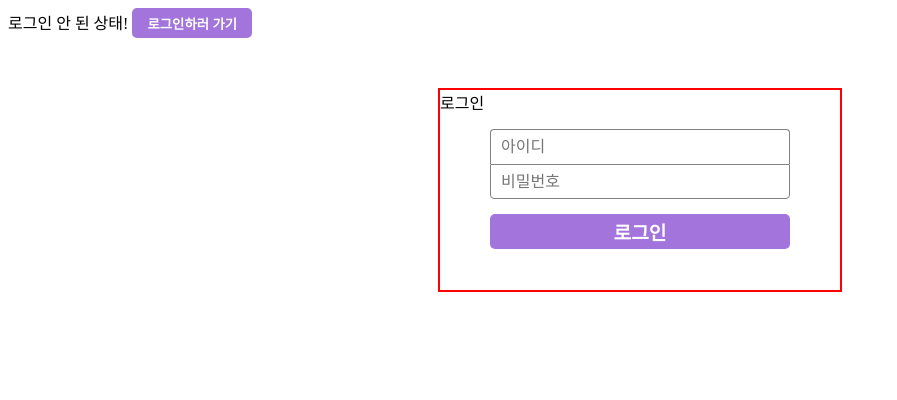
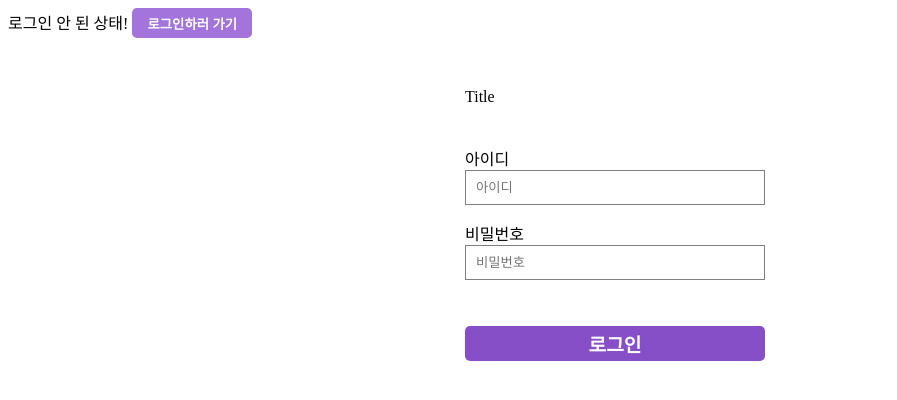
Before and after one commit to happyKale/react-start, a React (Create React App) app in the folder front-end/: page /signin in a window 1280 px wide. Shown: the top 400 px of the page, without its empty margins (0-897 px from the left). Built offline with nearby package versions, Linux system fonts and the light colour scheme.

Commit message:
Edit: add Title component

```diff
--- a/front-end/src/app/screens/signin/SignInScreen.tsx
+++ b/front-end/src/app/screens/signin/SignInScreen.tsx
@@ -1,7 +1,7 @@
 import React, { useState } from "react";
 import { useDispatch } from "react-redux";
 import { useHistory } from "react-router-dom";
-import { Button, FlexBox, Input } from "../../components";
+import { Button, FlexBox, Input, Title } from "../../components";
 import { Form } from "../../components";
 import { actionCreators as userActions } from "../../redux/modules/user";
 
@@ -45,45 +45,36 @@ function SignInScreen() {
   console.log(inputData);
 
   return (
-    <Form
-      method="post"
-      width="400px"
-      height="200px"
-      border="2px solid red"
-      margin=" 50px auto"
-    >
-      로그인
+    <Form method="post" width="350px" height="400px" margin=" 50px auto">
+      <Title type="h2">로그인</Title>
       <FlexBox
-        width="400px"
-        height="100px"
+        height="150px"
         direction="column"
-        justifyContent="center"
+        justifyContent="space-between"
         alignItems="center"
-        margin="0 auto"
+        margin="40px auto 0"
       >
         <Input
+          isLabel={true}
+          labelName="아이디"
           name="id"
           type="text"
           placeholder="아이디"
-          fontSize="1rem"
-          radius="4px 4px 0 0"
-          borderBottom="0px"
           onChange={handleChange}
         />
         <Input
+          isLabel={true}
+          labelName="비밀번호"
           name="pwd"
           type="password"
           placeholder="비밀번호"
-          fontSize="1rem"
-          radius="0 0 4px 4px"
           onChange={handleChange}
         />
       </FlexBox>
       <Button
-        backgroundColor="#a374db"
+        backgroundColor="#864fc8"
         fontSize="1.2rem"
-        display="block"
-        margin="0 auto"
+        margin="30px auto 0"
         onClick={handleSubmit}
         type="button"
       >
```
